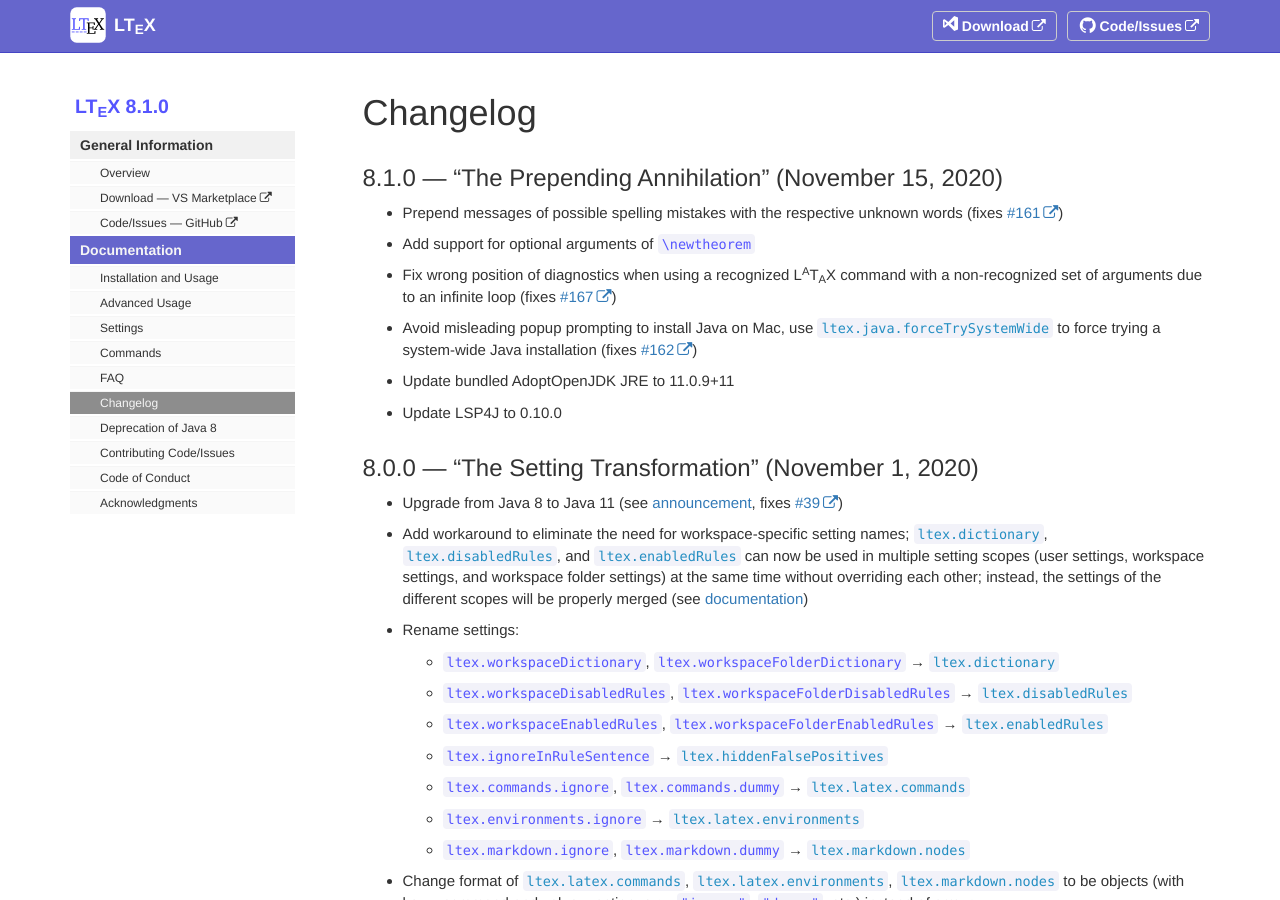
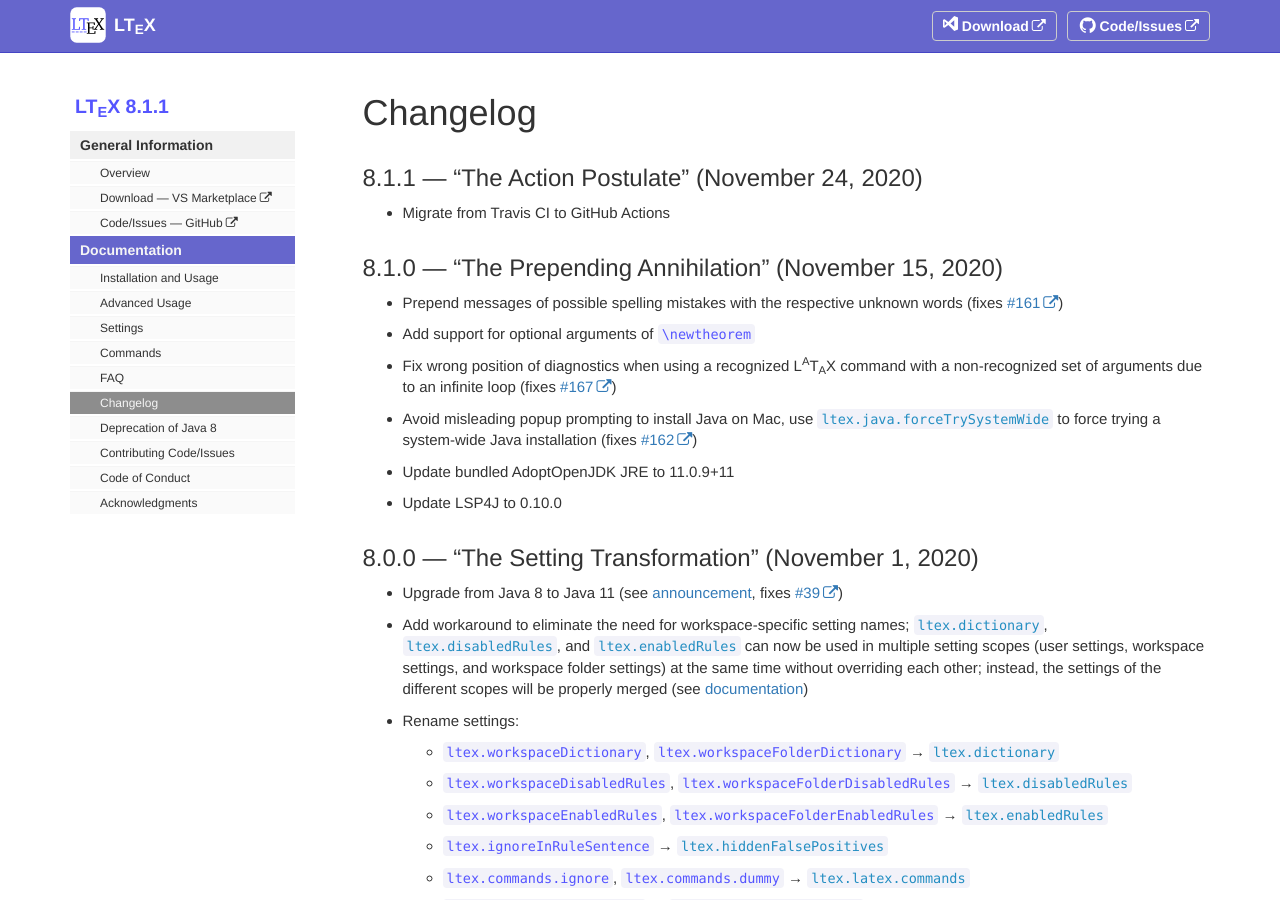
Before and after one commit to valentjn/vscode-ltex, a Jekyll site: the page built from pages/docs/changelog.md, in a window 1280 px wide and 900 px high. Built offline with Jekyll 4.4.1, drawn with Linux system fonts in a browser that asks for light colours.

Commit message:
Bump to 8.1.1

```diff
--- a/_data/sidebars/sidebar.yml
+++ b/_data/sidebars/sidebar.yml
@@ -1,7 +1,7 @@
 entries:
   - title: "sidebar"
     product: "LT<sub>E</sub>X"
-    version: "8.1.0"
+    version: "8.1.1"
     folders:
       - title: "General Information"
         output: "web"
--- a/pages/docs/changelog.md
+++ b/pages/docs/changelog.md
@@ -10,6 +10,10 @@
 sidebar: "sidebar"
 toc: false
 ---
+
+## 8.1.1 — “The Action Postulate” (November 24, 2020)
+
+- Migrate from Travis CI to GitHub Actions
 
 ## 8.1.0 — “The Prepending Annihilation” (November 15, 2020)
 
```
